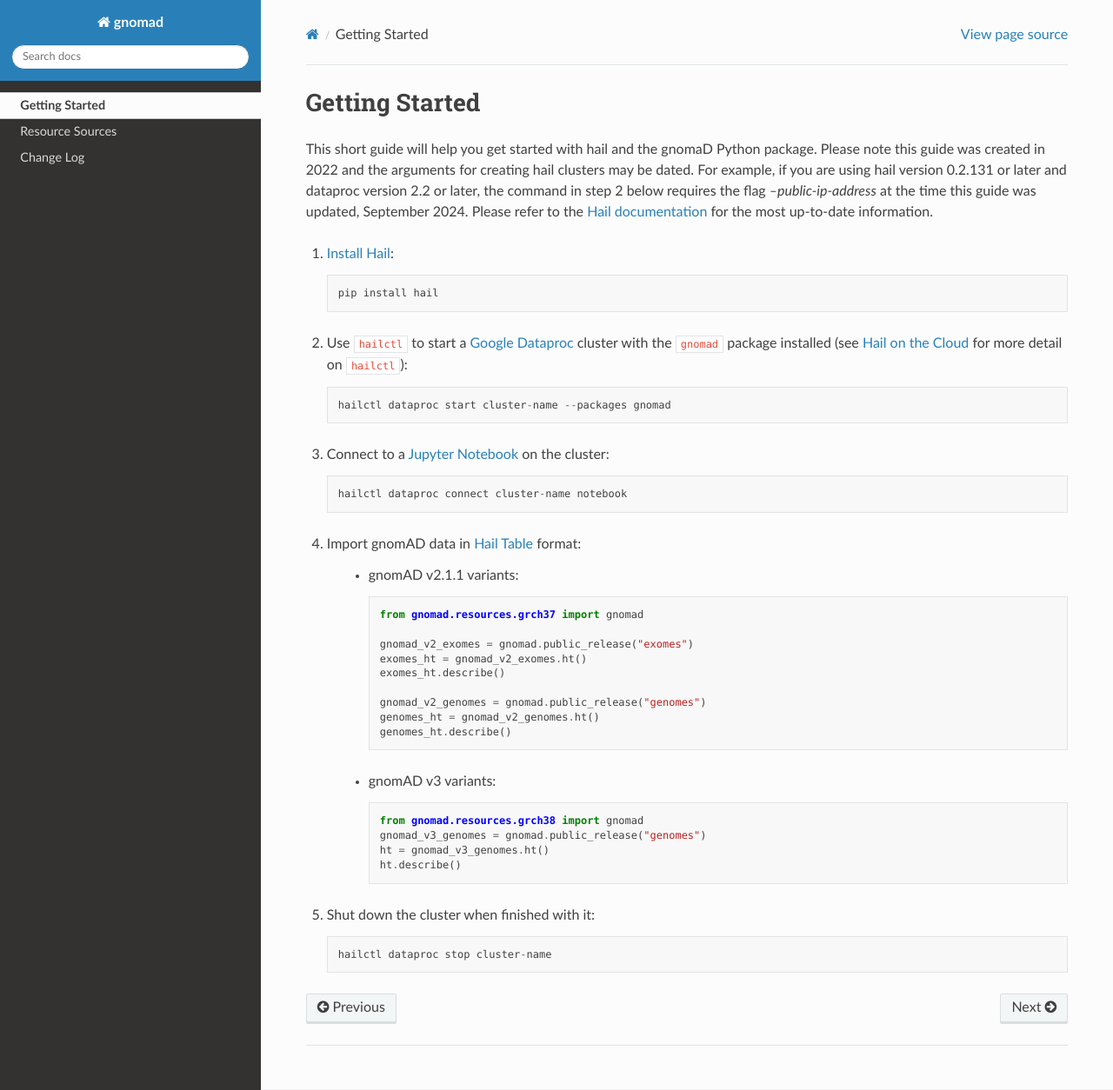
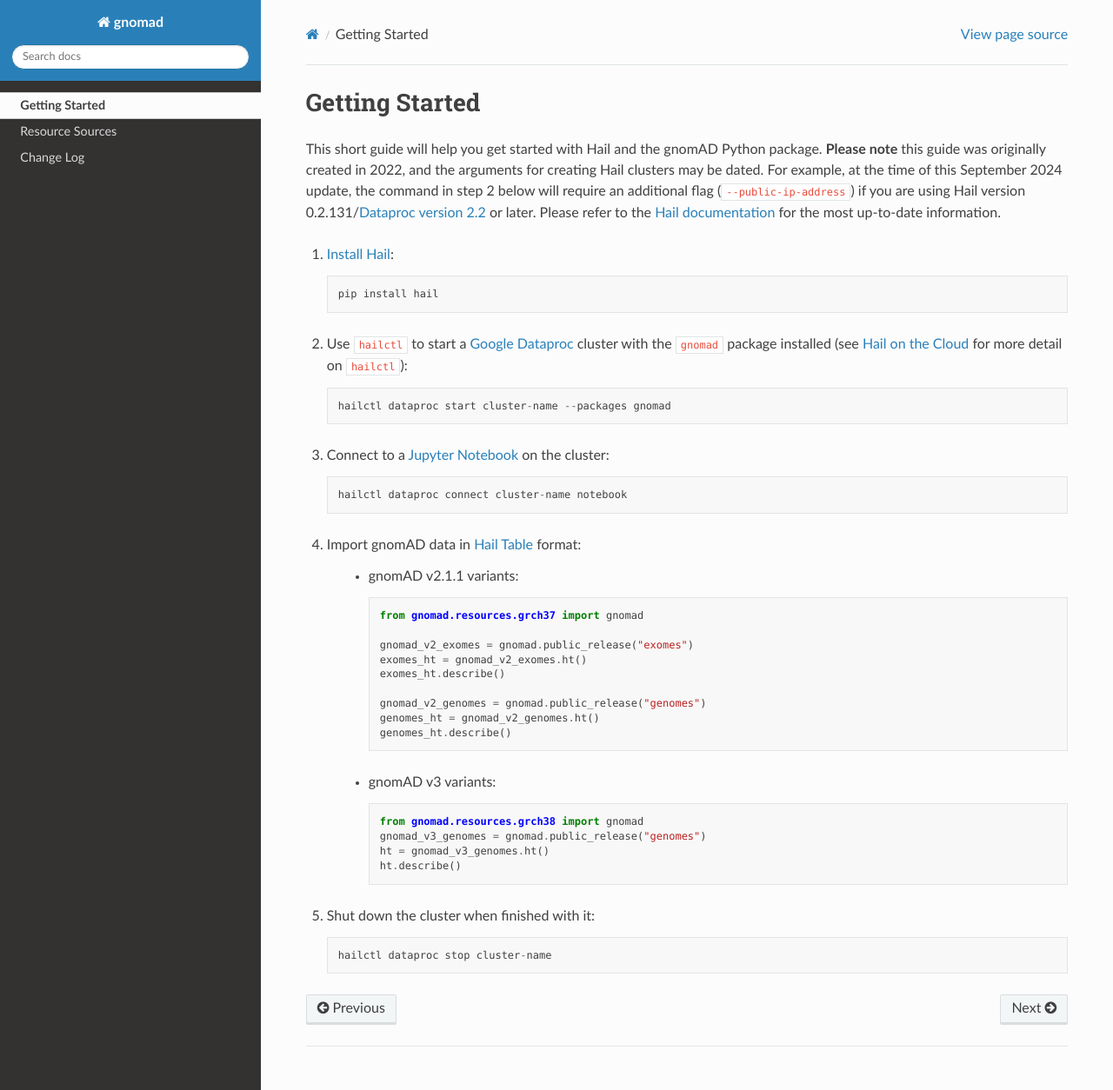
Before and after one commit to broadinstitute/gnomad_methods, a Sphinx documentation site: the page built from docs/getting_started.rst, in a window 1280 px wide and 1254 px high. Shown: the whole window at 87% size. Built offline with Sphinx 7.4.7 and the Read the Docs theme 2.0.0, drawn with Linux system fonts in a browser that asks for light colours; pages that are not in the unit, such as notebooks, are missing from menus.

Commit message:
Update docs/getting_started.rst
Co-authored-by: Katherine Chao <kchao@broadinstitute.org>

```diff
--- a/docs/getting_started.rst
+++ b/docs/getting_started.rst
@@ -1,7 +1,7 @@
 Getting Started
 ===============
 
-This short guide will help you get started with hail and the gnomaD Python package. Please note this guide was created in 2022 and the arguments for creating hail clusters may be dated. For example, if you are using hail version 0.2.131 or later and dataproc version 2.2 or later, the command in step 2 below requires the flag `--public-ip-address` at the time this guide was updated, September 2024. Please refer to the `Hail documentation <https://hail.is/docs/0.2/getting_started.html>`_ for the most up-to-date information.
+This short guide will help you get started with Hail and the gnomAD Python package. **Please note** this guide was originally created in 2022, and the arguments for creating Hail clusters may be dated. For example, at the time of this September 2024 update, the command in step 2 below will require an additional flag (``--public-ip-address``) if you are using Hail version 0.2.131/`Dataproc version 2.2 <https://cloud.google.com/dataproc/docs/concepts/versioning/dataproc-release-2.2>`_ or later. Please refer to the `Hail documentation <https://hail.is/docs/0.2/getting_started.html>`_ for the most up-to-date information.
 
 
 1. `Install Hail <https://hail.is/docs/0.2/getting_started.html#installation>`_::
```
